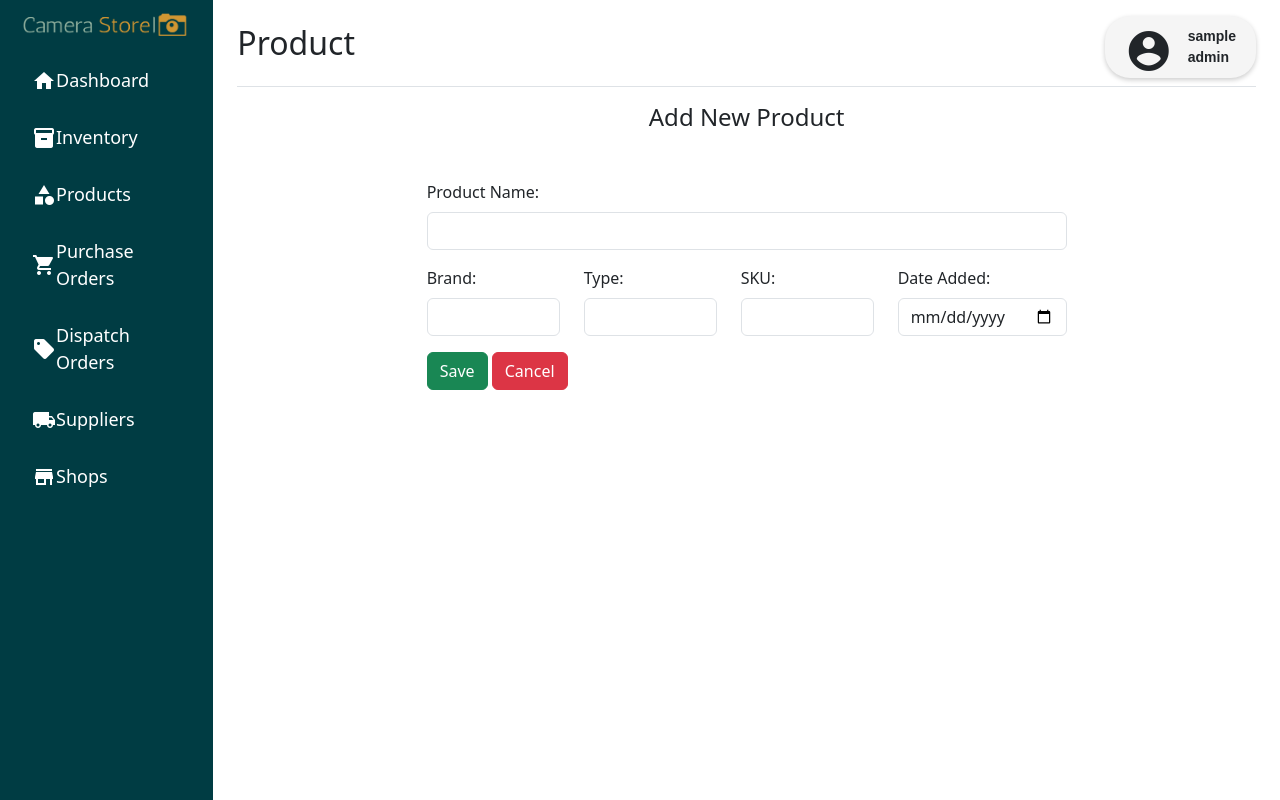
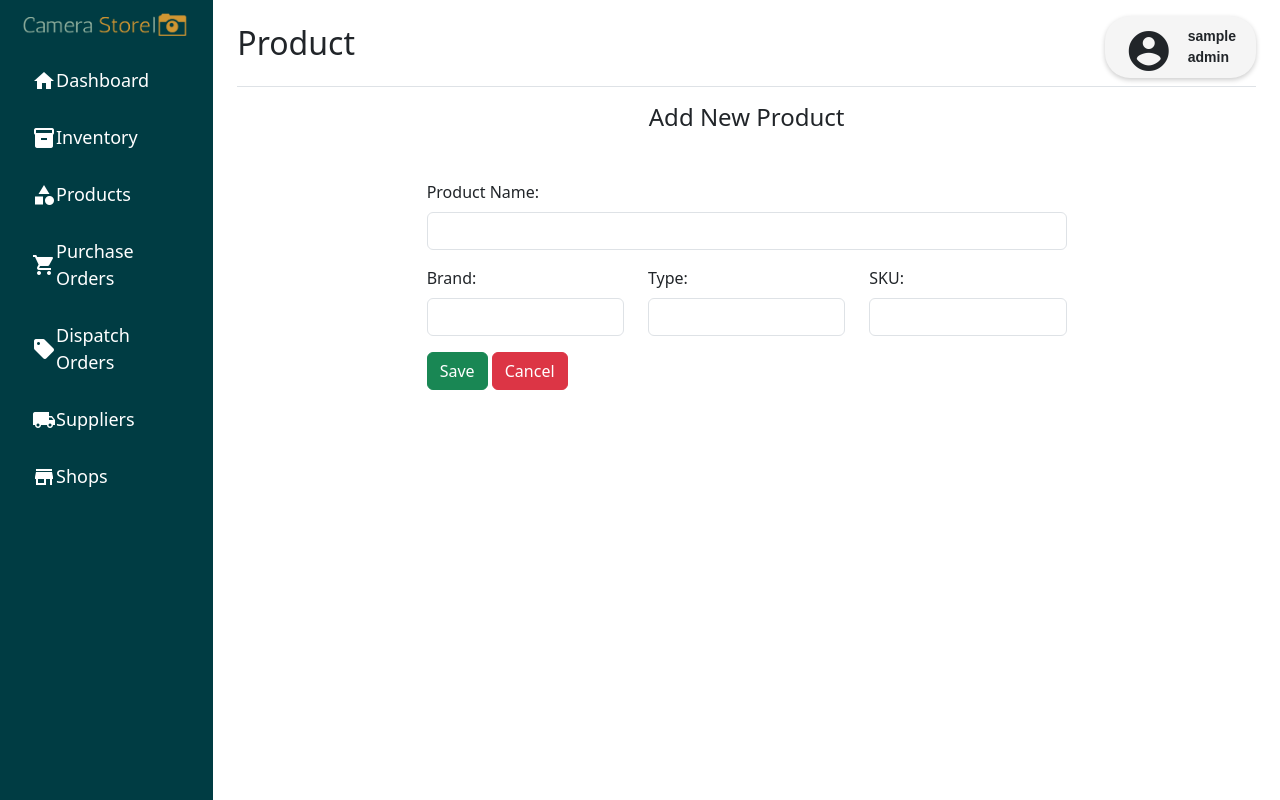
Before and after one commit to Basnayake07/CameraStore, a PHP site: page /productAdd2.php in a window 1280 px wide. Run offline with PHP 8.4, Linux system fonts and the light colour scheme; the visitor is signed in with stand-in values (Sample User, id 1); some libraries are stand-ins or nearby versions.

Commit message:
Update productAdd2.php

```diff
--- a/productAdd2.php
+++ b/productAdd2.php
@@ -117,11 +117,11 @@ $role = $_SESSION['role'];
                                     <small id="skuError" class="text-danger"></small>
                                 </div>
 
-                                 <div class="col mb-3">
+<!--                                  <div class="col mb-3">
                                     <label class="form-label">Date Added:</label>
                                     <input type="date" class="form-control" id="dateadded" name="dateadded">
                                     <small id="dateAddedError" class="text-danger"></small>
-                                </div>
+                                </div> -->
 
 
                                 <div>
```
